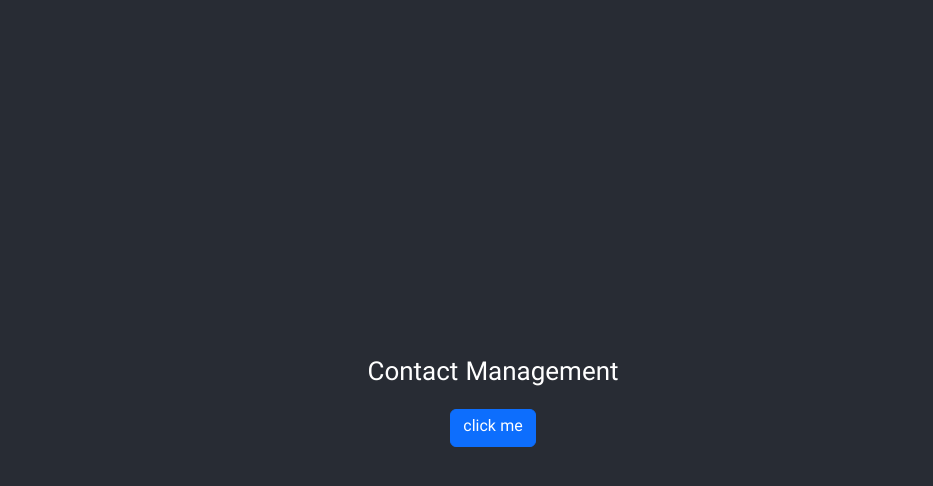
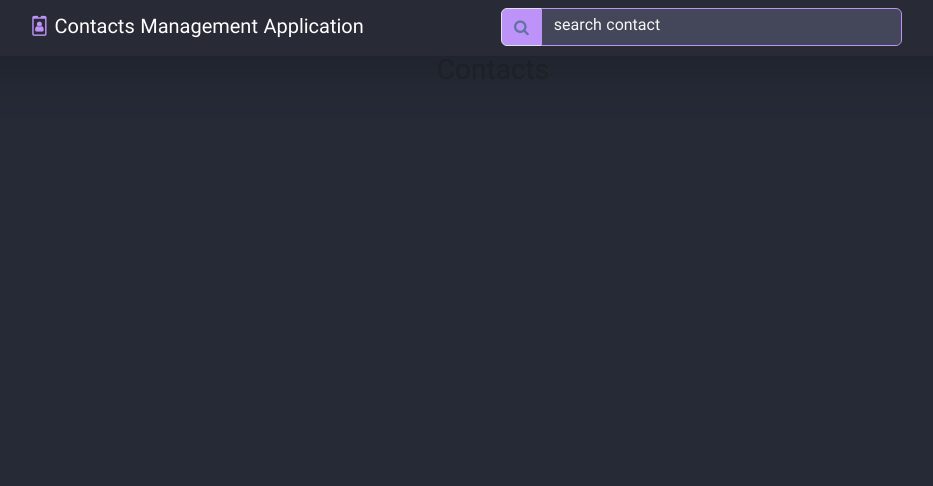
Before and after one commit to MahdiAghamohammadi/ContactsManagement-React, a React (Create React App) app: page / in a window 1280 px wide. Shown: the top 486 px of the page, without its empty margins (147-1080 px from the left). Built offline with nearby package versions, Linux system fonts and the light colour scheme.

Commit message:
added navbar and search bar and dracula theme colors

```diff
--- a/src/App.js
+++ b/src/App.js
@@ -1,16 +1,14 @@
+import Navbar from "./components/Navbar";
+import Contacts from "./components/Contact/Concats";
 import "./App.css";
 
 const App = () => {
-  return (
-    <div className="App">
-      <header className="App-header">
-        <p>Contact Management</p>
-
-        {/* <span className="fa fa-user"></span> */}
-        <button className="btn btn-primary">click me</button>
-      </header>
-    </div>
-  );
+    return (
+        <div className="App">
+            <Navbar/>
+            <Contacts />
+        </div>
+    );
 };
 
 export default App;
--- /dev/null
+++ b/src/components/Contact/Concats.jsx
@@ -0,0 +1,9 @@
+const Contacts = () => {
+    return (
+        <>
+            <h3>Contacts</h3>
+        </>
+    );
+};
+
+export default Contacts;
--- /dev/null
+++ b/src/components/Contact/SearchContact.jsx
@@ -0,0 +1,23 @@
+import {PURPLE, COMMENT} from "../../helpers/colors";
+const SearchContact = () => {
+    return (
+        <>
+            <div className="input-group mx-2 w-75" dir="ltr">
+               <span className="input-group-text" id="basic-addon1"
+                     style={{backgroundColor: PURPLE, color: COMMENT}}>
+                    <i className="fa fa-search"></i>
+               </span>
+                <input
+                    type="text"
+                    dir="ltr"
+                    className="form-control"
+                    placeholder="search contact"
+                    aria-label="Search"
+                    aria-describedby="basic-addon1"
+                />
+            </div>
+        </>
+    )
+}
+
+export default SearchContact;
--- /dev/null
+++ b/src/components/Navbar.jsx
@@ -0,0 +1,27 @@
+import SearchContact from "./Contact/SearchContact";
+import {PURPLE, BACKGROUND} from "../helpers/colors"
+
+const Navbar = () => {
+    return (
+        <>
+            <nav className="navbar navbar-dark navbar-expand-sm shadow-lg" style={{backgroundColor: BACKGROUND}}>
+                <div className="container">
+                    <div className="row w-100">
+                        <div className="col">
+                            <div className="navbar-brand">
+                                <i className="fa fa-id-badge mx-2" style={{color: PURPLE}}/>
+                                Contacts Management Application
+                                <span style={{color: PURPLE}}></span>
+                            </div>
+                        </div>
+                        <div className="col">
+                            <SearchContact/>
+                        </div>
+                    </div>
+                </div>
+            </nav>
+        </>
+    );
+};
+
+export default Navbar;
--- /dev/null
+++ b/src/helpers/colors.js
@@ -0,0 +1,14 @@
+/*-- Dracula Theme Colors --*/
+/*-- https://draculatheme.com/contribue --*/
+
+export const BACKGROUND = "#282a36";
+export const CURRENTLINE = "#44475a";
+export const FOREGROUND = "#f8f8f2";
+export const COMMENT = "#6272a4";
+export const CYAN = "#8be9fd";
+export const GREEN = "#50fa7b";
+export const ORANGE = "#ffb86c";
+export const PINK = "#ff79c6";
+export const PURPLE = "#bd93f9";
+export const RED = "#ff5555";
+export const YELLOW = "#f1fa8c";
--- a/src/index.css
+++ b/src/index.css
@@ -1,11 +1,26 @@
 body {
-  margin: 0;
-  font-family: "Vazir", "tahoma", "ubuntu" !important;
-  -webkit-font-smoothing: antialiased;
-  -moz-osx-font-smoothing: grayscale;
+    background-color: #252a36 !important;
+    font-family: "Vazir", "tahoma", "ubuntu" !important;
+    -webkit-font-smoothing: antialiased;
+    -moz-osx-font-smoothing: grayscale;
 }
 
-code {
-  font-family: source-code-pro, Menlo, Monaco, Consolas, "Courier New",
-    monospace;
+input[type="text"]::-webkit-input-placeholder,
+input[type="email"]::-webkit-input-placeholder,
+input[type="number"]::-webkit-input-placeholder {
+    color: #f8f8f4;
 }
+
+input[type="text"],
+input[type="email"],
+input[type="number"] {
+    color: #f8f8f4 !important;
+    background-color: #44475a !important;
+    border-color: #bd93f9 !important;
+}
+
+.form-control {
+    background-color: #44475a !important;
+    color: #f8f8f4 !important;
+    border-color: #bd93f9 !important;
+}
```
Also changed, not shown: 2 other files (tests, documents, lock files or other folders).
